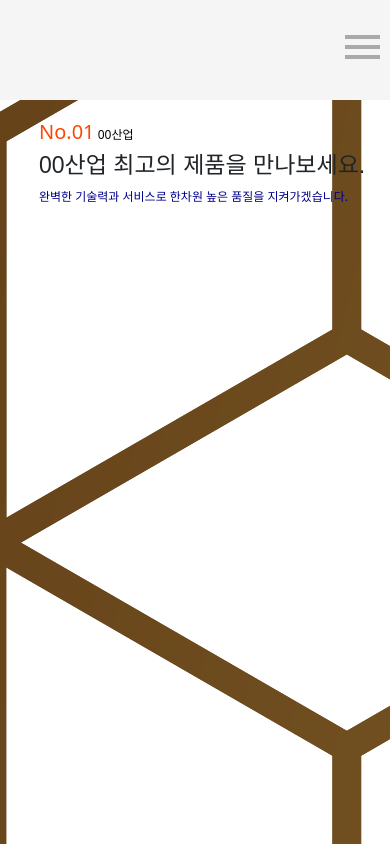
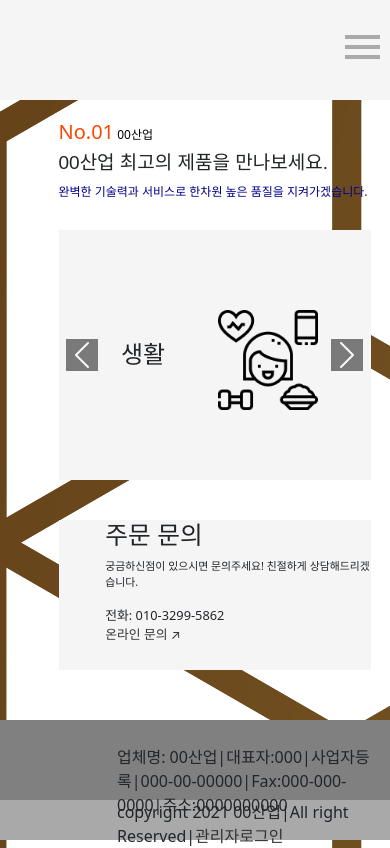
Before and after one commit to parkkingcar/htdocs, a PHP site: page / in a window 390 px wide. Run offline with PHP 8.4, Linux system fonts and the light colour scheme.

Commit message:
menu.css Menu.html

```diff
--- a/css/homepage.css
+++ b/css/homepage.css
@@ -4,7 +4,7 @@
 }
 
 #intor-sub{
-    margin-left: 10%;
+    margin-left: 15%;
     padding-top: 20px;
 
 }
@@ -32,16 +32,124 @@
 
 }
 
-#second{
-    background-color: red;
-    width: 40%;
-    height: 40%;
-    margin-left: 10%;
+.carousel{
+    margin-left: 15%;
+    background-color: whitesmoke;
+    width: 60%;
+    height: 400px;
 }
 
-@media screen and (max-width:700px){
+
+.active > div{
+    float: left;
+    width: 50%;
+    height: 400px;
+}
+
+.active > div > h1{
+    padding-top: 175px;
+    padding-left: 30%;
+}
+
+.scroll{
+    padding-top: 120px;
+    padding-left: 10%;
+}
+
+.scroll > img{
+    width: 200px;
+    height: 200px;
+}
+
+.carousel-control-next-icon{
+    background-color: black;
+}
+
+.carousel-control-prev-icon{
+    background-color: black;
+}
+
+/*문의 전화 베너*/
+.question{
+    margin-top: 40px;
+    margin-bottom: 50px;
+    margin-left: 15%;
+    background-color: whitesmoke;
+    width: 60%;
+    height: 170px;
+}
+
+.question > div{
+    width: 100%;
+    padding-left: 15%;
+}
+
+#question-third > p{margin-bottom: 0;}
+
+@media screen and (max-width:1000px){
+    .intro{height: 130px;}
     #first-intro #first{font-size: 20px;}
     #first-intro{font-size: 12px;}
-    #second-intro{font-size: 23px;}
+    #second-intro{font-size: 19px;}
     #third-intro{font-size: 12px;}
+    #slide{
+        width: 80%;
+        height: 300px;
+    }
+
+    .carousel{
+        width: 80%;
+        height: 300px;
+    }
+
+    .active > div{
+        float: left;
+        height: 250px;
+    }
+
+    .active > div > h1{
+        padding-top: 135px;
+        padding-left: 30%;
+        font-size: 150%;
+    }
+
+    .scroll{
+        padding-top: 100px;
+    }
+
+    .scroll > img{
+        height: 100px;
+        width: 100px;
+    }
+
+    .question{
+        width: 80%;
+        height: 150px;
+        font-size: 80%;
+    }
+
+    #question-second{font-size: 85%;}
 }
+
+@media screen and (max-width:400px){
+    .carousel{
+        width: 80%;
+        height: 250px;
+    }
+
+    .active > div{
+        float: left;
+        height: 250px;
+    }
+
+    .active > div > h1{
+        padding-top: 110px;
+        padding-left: 40%;
+        font-size: 150%;
+    }
+
+    .scroll{
+        padding-top: 80px;
+        padding-left: 1%;
+    }
+}
--- a/css/menu.css
+++ b/css/menu.css
@@ -100,6 +100,19 @@ menu박스 가운데정렬, 글자가운데 정렬 */
 
 #intro-drop, #product-drop{ display: none;}
 
+#footer-first{
+    width: 100%;
+    height: 80px;
+    background-color: gray;
+    padding-left: 30%;
+}
+
+#footer-first > p{
+    padding-top: 25px;
+}
+
+#footer-second{background-color: darkgray; height: 40px; padding-left: 30%;}
+
 @media screen and (max-width:700px){
     #small-menu{display: block; float: right;}
     .icon{display: block;}
--- /dev/null
+++ b/footer.html
@@ -0,0 +1,17 @@
+<!DOCTYPE html>
+<html lang="ko">
+<head>
+    <meta charset="UTF-8">
+    <link rel="stylesheet" href="css/menu.css">
+</head>
+<body>
+<footer>
+    <div id="footer-first">
+        <p>업체명: 00산업|대표자:000|사업자등록|000-00-00000|Fax:000-000-0000|주소:0000000000</p>
+    </div>
+    <div id="footer-second">
+        <p>copyright 2021 00산업|All right Reserved|<a href="#">관리자로그인</a></p>
+    </div>
+</footer>
+</body>
+</html>
--- a/index.php
+++ b/index.php
@@ -19,9 +19,43 @@
     </div>
 </div>
 
-<div id="second">
+<!--베너 생성-->
+<div id="carouselExampleControls" class="carousel slide" data-bs-ride="carousel">
+    <div class="carousel-inner">
+        <div class="carousel-item active">
+            <div><h1>생활</h1></div>
+            <div class="scroll">
+                <img src="img/life.png">
+            </div>
+        </div>
+        <div class="carousel-item">
+            <div><h1>식품</h1></div>
+            <div class="scroll">
+                <img src="img/life.png">
+            </div>
+        </div>
+    </div>
+    <button class="carousel-control-prev" type="button" data-bs-target="#carouselExampleControls" data-bs-slide="prev">
+        <span class="carousel-control-prev-icon" aria-hidden="true"></span>
+        <span class="visually-hidden">Previous</span>
+    </button>
+    <button class="carousel-control-next" type="button" data-bs-target="#carouselExampleControls" data-bs-slide="next">
+        <span class="carousel-control-next-icon" aria-hidden="true"></span>
+        <span class="visually-hidden">Next</span>
+    </button>
+        </div>
+
+<!--온라인 문의-->
+<div class="question">
+    <div id="question-first"><h2>주문 문의</h2></div>
+    <div id="question-second"><p>궁금하신점이 있으시면 문의주세요! 친절하게 상담해드리겠습니다.</p></div>
+    <div id="question-third"><p>전화: 010-3299-5862</p><a href="#">온라인 문의 ↗</a></div>
 
 </div>
+
+<!--아래-->
+<?php include 'footer.html';?>
+
 
 </body>
 
```
Also changed, not shown: img/food.png (added), img/life.png (added), js/homepage.js (added).
